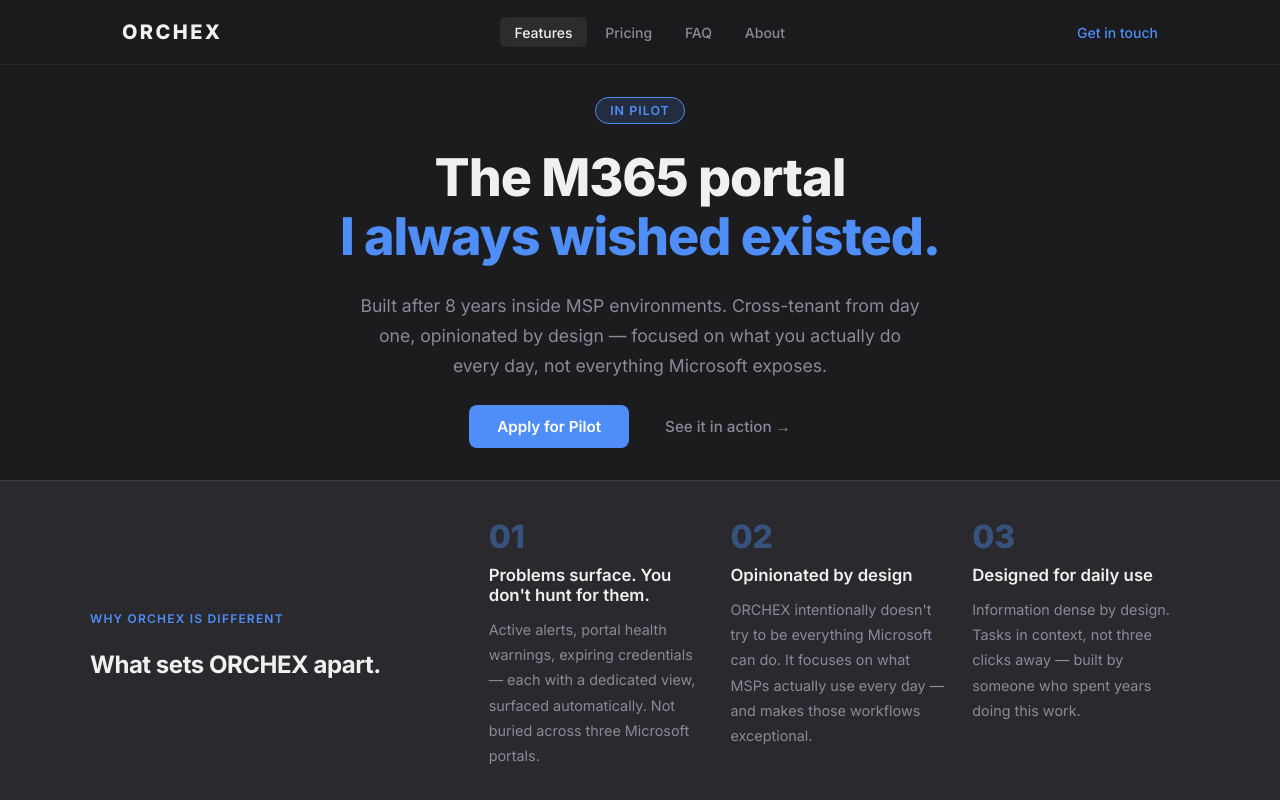
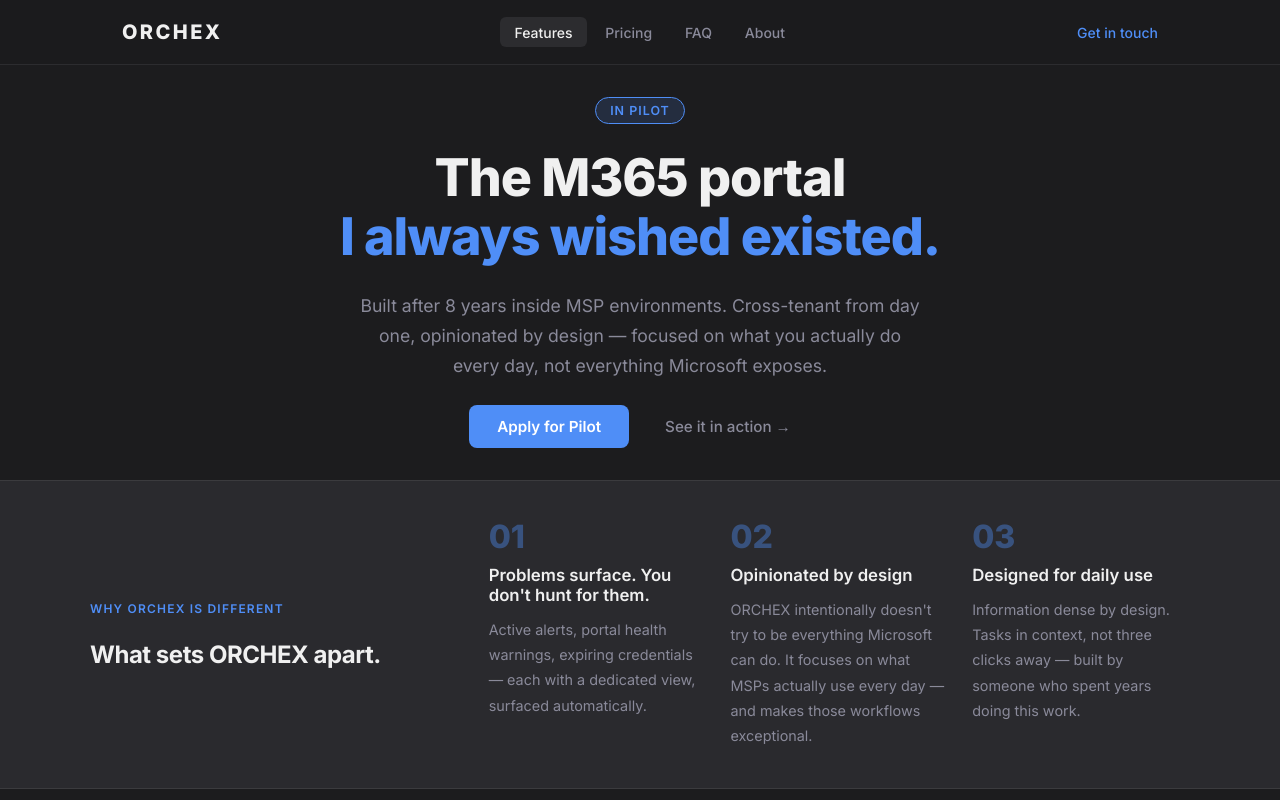
Before and after one commit to sasa-z/orchex-website, a Vue app: page / in a window 1280 px wide. Shown: the top 800 px of the page. Built offline with nearby package versions, Linux system fonts and the light colour scheme.

Commit message:
Remove Microsoft comparison from step 01 description
Co-Authored-By: Claude Sonnet 4.6 <noreply@anthropic.com>

```diff
--- a/src/App.vue
+++ b/src/App.vue
@@ -47,7 +47,7 @@
           <div class="how-step">
             <div class="how-step-num">01</div>
             <h3>Problems surface. You don't hunt for them.</h3>
-            <p>Active alerts, portal health warnings, expiring credentials — each with a dedicated view, surfaced automatically. Not buried across three Microsoft portals.</p>
+            <p>Active alerts, portal health warnings, expiring credentials — each with a dedicated view, surfaced automatically.</p>
           </div>
           <div class="how-step">
             <div class="how-step-num">02</div>
```
